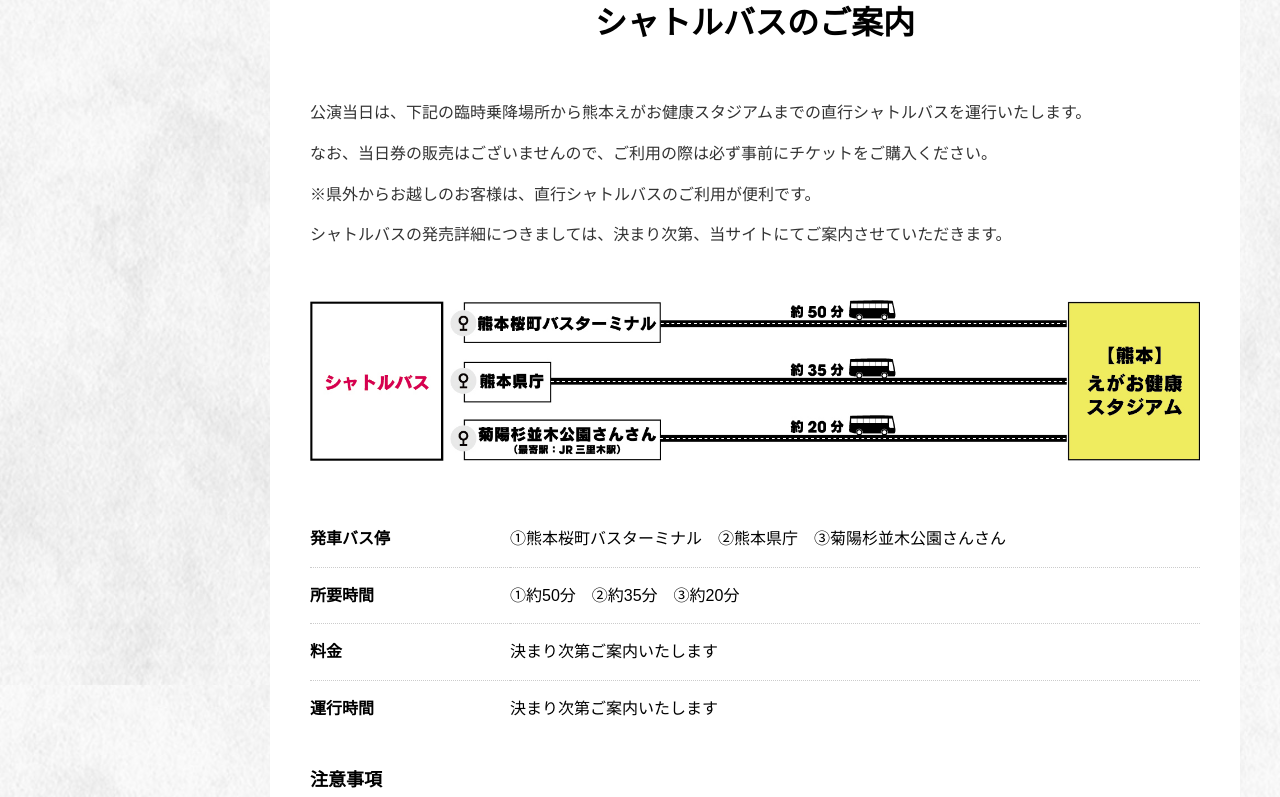
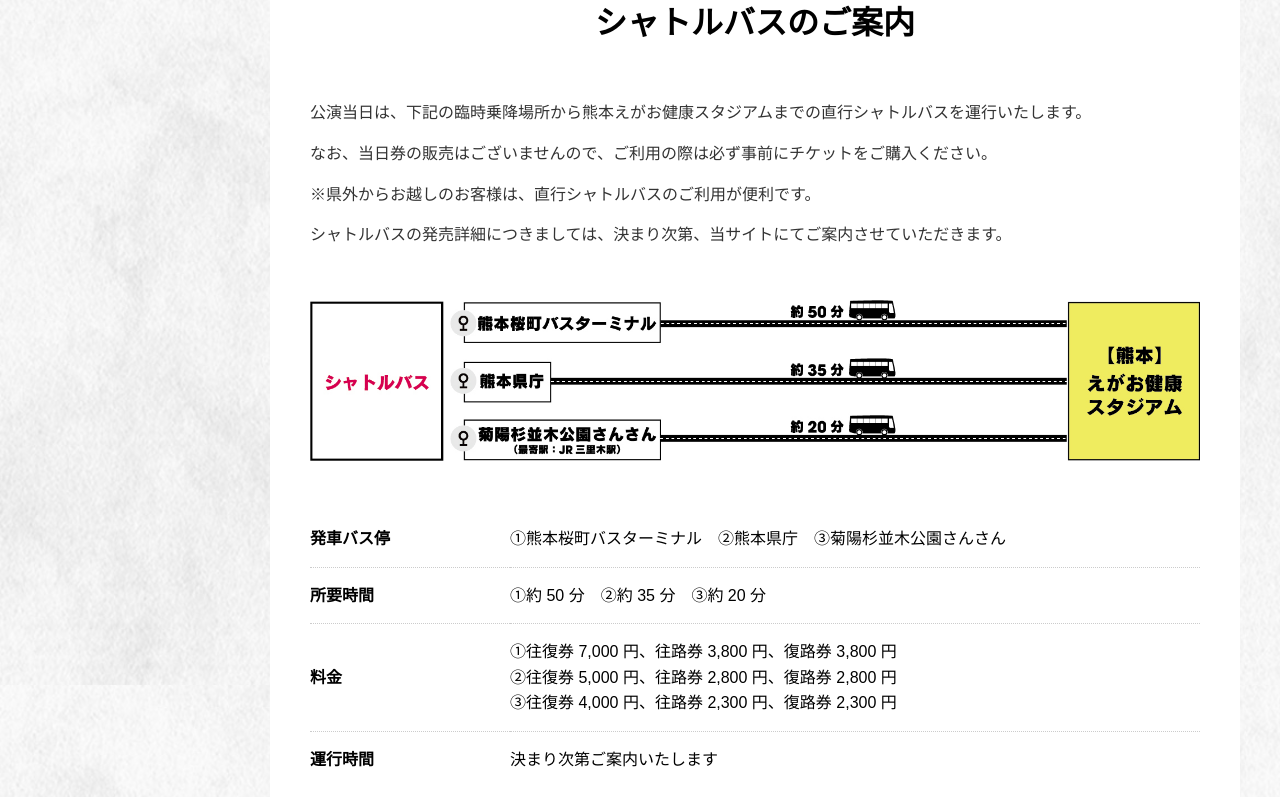
Before and after one commit to 07-jin-FUK/backnumber-kumamoto_nuxt, a Nuxt app: page /access in a window 1280 px wide. Shown: the part 3349-4146 px from the top of the page. Built offline with nearby package versions, Linux system fonts and the light colour scheme.

Commit message:
[update]

```diff
--- a/app/pages/access.vue
+++ b/app/pages/access.vue
@@ -180,11 +180,11 @@
                     </tr>
                     <tr>
                       <th>所要時間</th>
-                      <td>①約50分　②約35分　③約20分</td>
+                      <td>①約 50 分　②約 35 分　③約 20 分</td>
                     </tr>
                     <tr>
                       <th>料金</th>
-                      <td>決まり次第ご案内いたします</td>
+                      <td>①往復券 7,000 円、往路券 3,800 円、復路券 3,800 円<br>②往復券 5,000 円、往路券 2,800 円、復路券 2,800 円<br>③往復券 4,000 円、往路券 2,300 円、復路券 2,300 円</td>
                     </tr>
                     <tr>
                       <th>運行時間</th>
@@ -196,7 +196,7 @@
 
               <div class="notice-box">
                 <h4>注意事項</h4>
-                <p>※片道券での販売となります。往復必要な方は往路券、復路券それぞれご購入ください。<br>※乗降場所などの詳細情報及びその他注意事項につきましては後日公開の販売ページにてご案内させていただきます。</p>
+                <p>※乗降場所などの詳細情報及びその他注意事項につきましては後日公開の販売ページにてご案内させていただきます。</p>
               </div>
             </div>
           </section>
@@ -229,7 +229,7 @@
                     </tr>
                     <tr>
                       <th>料金</th>
-                      <td>決まり次第ご案内いたします</td>
+                      <td>9,500 円<span class="sp tab block">※車両 1 台分の駐車料金＋乗車人数分のシャトルバス代込み</span></td>
                     </tr>
                     <tr>
                       <th>運行時間</th>
@@ -265,9 +265,80 @@
 
               <!-- 各エリアの詳細 -->
               <div class="tour-bus-details">
+                                <div class="area-detail">
+                  <div class="area-header" @click="toggleArea('kumamoto')">
+                    <h3 class="area-title">「JR 熊本駅」</h3>
+                    <span class="toggle-icon" :class="{ active: openAreas.kumamoto }">▼</span>
+                  </div>
+                  <div class="area-content" :class="{ open: openAreas.kumamoto }">
+                    <table class="info-table">
+                      <tbody>
+                        <tr>
+                          <th>発着駅</th>
+                          <td>熊本駅</td>
+                        </tr>
+                        <tr>
+                          <th>所要時間</th>
+                          <td>40 分〜 50 分</td>
+                        </tr>
+                        <tr>
+                          <th>料金(往復)</th>
+                          <td> 円</td>
+                        </tr>
+                        <tr>
+                          <th>往路運行時間</th>
+                          <td>午前便熊本駅出発 時 分/会場着 時ごろ<br>
+昼便熊本駅出発 時 分/会場着 時ごろ<br>
+午後便熊本駅出発 時 分/会場着 時ごろ</td>
+                        </tr>
+                                                <tr>
+                          <th>復路運行時間</th>
+                          <td>会場出発 20 時〜20 時 45 分/熊本駅着 21 時〜21 時 45 分ごろ</td>
+                        </tr>
+                      </tbody>
+                    </table>
+                  </div>
+                </div>
+
+                <div class="area-detail">
+                  <div class="area-header" @click="toggleArea('airport')">
+                    <h3 class="area-title">「熊本空港」※往路のみ</h3>
+                    <span class="toggle-icon" :class="{ active: openAreas.airport }">▼</span>
+                  </div>
+                  <div class="area-content" :class="{ open: openAreas.airport }">
+                    <table class="info-table">
+                      <tbody>
+                        <tr>
+                          <th>乗車所</th>
+                          <td>熊本空港<br>※会場までの往路のみの運行となります。熊本空港への戻り便はございません。</td>
+                        </tr>
+                        <tr>
+                          <th>所要時間</th>
+                          <td>20 分〜 30 分</td>
+                        </tr>
+                        <tr>
+                          <th>料金(往路のみ)</th>
+                          <td> 円</td>
+                        </tr>
+                        <tr>
+                          <th>往路運行時間</th>
+                          <td>午前便熊本空港出発 時 分/会場着 時ごろ<br>
+昼便熊本空港出発 時 分/会場着 時ごろ<br>
+午後便熊本空港出発 時 分/会場着 時ごろ</td>
+                        </tr>
+                                                <tr>
+                          <th>復路運行時間</th>
+                          <td>運行無し</td>
+                        </tr>
+                      </tbody>
+                    </table>
+                  </div>
+                </div>
+
+
                 <div class="area-detail">
                   <div class="area-header" @click="toggleArea('hakata')">
-                    <h3 class="area-title">博多駅</h3>
+                    <h3 class="area-title">「JR 博多駅」※途中 SA 休憩あり</h3>
                     <span class="toggle-icon" :class="{ active: openAreas.hakata }">▼</span>
                   </div>
                   <div class="area-content" :class="{ open: openAreas.hakata }">
@@ -279,15 +350,19 @@
                         </tr>
                         <tr>
                           <th>所要時間</th>
-                          <td>決まり次第ご案内いたします</td>
+                          <td>90 分〜 120 分</td>
                         </tr>
                         <tr>
                           <th>料金(往復)</th>
-                          <td>決まり次第ご案内いたします</td>
-                        </tr>
-                        <tr>
-                          <th>運行時間</th>
-                          <td>決まり次第ご案内いたします</td>
+                          <td>7,500 円</td>
+                        </tr>
+                        <tr>
+                          <th>往路運行時間</th>
+                          <td>博多駅出発 12 時 30 分/会場着 15 時ごろ</td>
+                        </tr>
+                                                <tr>
+                          <th>復路運行時間</th>
+                          <td>会場出発 20 時〜20 時 45 分/博多駅着 22 時〜22 時 45 分ごろ</td>
                         </tr>
                       </tbody>
                     </table>
@@ -296,7 +371,7 @@
 
                 <div class="area-detail">
                   <div class="area-header" @click="toggleArea('kokura')">
-                    <h3 class="area-title">小倉駅</h3>
+                    <h3 class="area-title">「JR 小倉駅」※途中 SA 休憩あり</h3>
                     <span class="toggle-icon" :class="{ active: openAreas.kokura }">▼</span>
                   </div>
                   <div class="area-content" :class="{ open: openAreas.kokura }">
@@ -308,15 +383,19 @@
                         </tr>
                         <tr>
                           <th>所要時間</th>
-                          <td>決まり次第ご案内いたします</td>
+                          <td>100 分〜 130 分</td>
                         </tr>
                         <tr>
                           <th>料金(往復)</th>
-                          <td>決まり次第ご案内いたします</td>
-                        </tr>
-                        <tr>
-                          <th>運行時間</th>
-                          <td>決まり次第ご案内いたします</td>
+                          <td>8,500 円</td>
+                        </tr>
+                        <tr>
+                          <th>往路運行時間</th>
+                          <td>小倉駅出発 12 時 30 分/会場着 15 時ごろ</td>
+                        </tr>
+                                                <tr>
+                          <th>復路運行時間</th>
+                          <td>会場出発 20 時〜20 時 45 分/小倉駅着 22 時〜22 時 45 分ごろ</td>
                         </tr>
                       </tbody>
                     </table>
@@ -324,37 +403,8 @@
                 </div>
 
                 <div class="area-detail">
-                  <div class="area-header" @click="toggleArea('kumamoto')">
-                    <h3 class="area-title">熊本駅</h3>
-                    <span class="toggle-icon" :class="{ active: openAreas.kumamoto }">▼</span>
-                  </div>
-                  <div class="area-content" :class="{ open: openAreas.kumamoto }">
-                    <table class="info-table">
-                      <tbody>
-                        <tr>
-                          <th>発着駅</th>
-                          <td>熊本駅</td>
-                        </tr>
-                        <tr>
-                          <th>所要時間</th>
-                          <td>決まり次第ご案内いたします</td>
-                        </tr>
-                        <tr>
-                          <th>料金(往復)</th>
-                          <td>決まり次第ご案内いたします</td>
-                        </tr>
-                        <tr>
-                          <th>運行時間</th>
-                          <td>決まり次第ご案内いたします</td>
-                        </tr>
-                      </tbody>
-                    </table>
-                  </div>
-                </div>
-
-                <div class="area-detail">
                   <div class="area-header" @click="toggleArea('saga')">
-                    <h3 class="area-title">佐賀駅</h3>
+                    <h3 class="area-title">「JR 佐賀駅」※途中 SA 休憩あり</h3>
                     <span class="toggle-icon" :class="{ active: openAreas.saga }">▼</span>
                   </div>
                   <div class="area-content" :class="{ open: openAreas.saga }">
@@ -366,15 +416,19 @@
                         </tr>
                         <tr>
                           <th>所要時間</th>
-                          <td>決まり次第ご案内いたします</td>
+                          <td>90 分〜 120 分</td>
                         </tr>
                         <tr>
                           <th>料金(往復)</th>
-                          <td>決まり次第ご案内いたします</td>
-                        </tr>
-                        <tr>
-                          <th>運行時間</th>
-                          <td>決まり次第ご案内いたします</td>
+                          <td>7,000 円</td>
+                        </tr>
+                        <tr>
+                          <th>往路運行時間</th>
+                          <td>佐賀駅出発 12 時 30 分/会場着 15 時ごろ</td>
+                        </tr>
+                                                <tr>
+                          <th>復路運行時間</th>
+                          <td>会場出発 20 時〜20 時 45 分/佐賀駅着 22 時〜22 時 45 分ごろ</td>
                         </tr>
                       </tbody>
                     </table>
@@ -383,7 +437,7 @@
 
                 <div class="area-detail">
                   <div class="area-header" @click="toggleArea('nagasaki')">
-                    <h3 class="area-title">長崎駅</h3>
+                    <h3 class="area-title">「JR ⻑崎駅」※途中 SA 休憩あり</h3>
                     <span class="toggle-icon" :class="{ active: openAreas.nagasaki }">▼</span>
                   </div>
                   <div class="area-content" :class="{ open: openAreas.nagasaki }">
@@ -395,15 +449,19 @@
                         </tr>
                         <tr>
                           <th>所要時間</th>
-                          <td>決まり次第ご案内いたします</td>
+                          <td>150 分〜 180 分</td>
                         </tr>
                         <tr>
                           <th>料金(往復)</th>
-                          <td>決まり次第ご案内いたします</td>
-                        </tr>
-                        <tr>
-                          <th>運行時間</th>
-                          <td>決まり次第ご案内いたします</td>
+                          <td>9,500 円</td>
+                        </tr>
+                        <tr>
+                          <th>往路運行時間</th>
+                          <td>長崎駅出発 12 時 00 分/会場着 15 時ごろ</td>
+                        </tr>
+                                                <tr>
+                          <th>復路運行時間</th>
+                          <td>会場出発 20 時〜20 時 45 分/長崎駅着 23 時〜23 時 45 分ごろ</td>
                         </tr>
                       </tbody>
                     </table>
@@ -412,7 +470,7 @@
 
                 <div class="area-detail">
                   <div class="area-header" @click="toggleArea('oita')">
-                    <h3 class="area-title">大分駅</h3>
+                    <h3 class="area-title">「JR 大分駅」※途中 SA 休憩あり</h3>
                     <span class="toggle-icon" :class="{ active: openAreas.oita }">▼</span>
                   </div>
                   <div class="area-content" :class="{ open: openAreas.oita }">
@@ -424,15 +482,19 @@
                         </tr>
                         <tr>
                           <th>所要時間</th>
-                          <td>決まり次第ご案内いたします</td>
+                          <td>150 分〜 180 分</td>
                         </tr>
                         <tr>
                           <th>料金(往復)</th>
-                          <td>決まり次第ご案内いたします</td>
-                        </tr>
-                        <tr>
-                          <th>運行時間</th>
-                          <td>決まり次第ご案内いたします</td>
+                          <td>8,000 円</td>
+                        </tr>
+                        <tr>
+                          <th>往路運行時間</th>
+                          <td>大分駅出発 12 時 00 分/会場着 15 時ごろ</td>
+                        </tr>
+                                                <tr>
+                          <th>復路運行時間</th>
+                          <td>会場出発 20 時〜20 時 45 分/大分駅着 23 時〜23 時 45 分ごろ</td>
                         </tr>
                       </tbody>
                     </table>
@@ -441,7 +503,7 @@
 
                 <div class="area-detail">
                   <div class="area-header" @click="toggleArea('miyazaki')">
-                    <h3 class="area-title">宮崎駅</h3>
+                    <h3 class="area-title">「JR 宮崎駅」※途中 SA 休憩あり</h3>
                     <span class="toggle-icon" :class="{ active: openAreas.miyazaki }">▼</span>
                   </div>
                   <div class="area-content" :class="{ open: openAreas.miyazaki }">
@@ -453,15 +515,19 @@
                         </tr>
                         <tr>
                           <th>所要時間</th>
-                          <td>決まり次第ご案内いたします</td>
+                          <td>150 分〜 180 分</td>
                         </tr>
                         <tr>
                           <th>料金(往復)</th>
-                          <td>決まり次第ご案内いたします</td>
-                        </tr>
-                        <tr>
-                          <th>運行時間</th>
-                          <td>決まり次第ご案内いたします</td>
+                          <td>10,000 円</td>
+                        </tr>
+                        <tr>
+                          <th>往路運行時間</th>
+                          <td>宮崎駅出発 12 時 00 分/会場着 15 時ごろ</td>
+                        </tr>
+                                                <tr>
+                          <th>復路運行時間</th>
+                          <td>会場出発 20 時〜20 時 45 分/宮崎駅着 23 時〜23 時 45 分ごろ</td>
                         </tr>
                       </tbody>
                     </table>
@@ -470,7 +536,7 @@
 
                 <div class="area-detail">
                   <div class="area-header" @click="toggleArea('kagoshima')">
-                    <h3 class="area-title">鹿児島中央駅</h3>
+                    <h3 class="area-title">「JR 鹿児島中央駅」<span>※途中 SA 休憩あり</span></h3>
                     <span class="toggle-icon" :class="{ active: openAreas.kagoshima }">▼</span>
                   </div>
                   <div class="area-content" :class="{ open: openAreas.kagoshima }">
@@ -482,50 +548,32 @@
                         </tr>
                         <tr>
                           <th>所要時間</th>
-                          <td>決まり次第ご案内いたします</td>
+                          <td>150 分〜 180 分</td>
                         </tr>
                         <tr>
                           <th>料金(往復)</th>
-                          <td>決まり次第ご案内いたします</td>
-                        </tr>
-                        <tr>
-                          <th>運行時間</th>
-                          <td>決まり次第ご案内いたします</td>
+                          <td>9,000 円</td>
+                        </tr>
+                        <tr>
+                          <th>往路運行時間</th>
+                          <td>鹿児島中央駅出発 12 時 00 分/会場着 15 時ごろ</td>
+                        </tr>
+                                                <tr>
+                          <th>復路運行時間</th>
+                          <td>会場出発 20 時〜20 時 45 分/鹿児島中央駅着 23 時〜23 時 45 分ごろ</td>
                         </tr>
                       </tbody>
                     </table>
                   </div>
                 </div>
 
-                <div class="area-detail">
-                  <div class="area-header" @click="toggleArea('airport')">
-                    <h3 class="area-title">熊本空港(往路のみ)</h3>
-                    <span class="toggle-icon" :class="{ active: openAreas.airport }">▼</span>
-                  </div>
-                  <div class="area-content" :class="{ open: openAreas.airport }">
-                    <table class="info-table">
-                      <tbody>
-                        <tr>
-                          <th>乗車所</th>
-                          <td>熊本空港<br>※会場までの往路のみの運行となります。熊本空港への戻り便はございません。</td>
-                        </tr>
-                        <tr>
-                          <th>所要時間</th>
-                          <td>決まり次第ご案内いたします</td>
-                        </tr>
-                        <tr>
-                          <th>料金(往復)</th>
-                          <td>決まり次第ご案内いたします</td>
-                        </tr>
-                        <tr>
-                          <th>運行時間</th>
-                          <td>決まり次第ご案内いたします</td>
-                        </tr>
-                      </tbody>
-                    </table>
-                  </div>
-                </div>
+
               </div>
+                  <div class="notice-box top-margin">
+      <h4>注意事項</h4>
+      <p>※上記旅行代金はひとりあたりの往復バス金額です。おとな・こども同額となります。</p>
+      <p class="red">※熊本空港のみ往路片道代金となります。</p>
+    </div>
             </div>
           </section>
 
@@ -548,11 +596,18 @@
           </section>
 
           <section id="station" class="content-section">
-  <h2>最寄駅からのアクセス</h2>
+  <h2>最寄駅から徒歩でのアクセス</h2>
 
   <div class="station-info">
     <div class="route-description">
-      <p>公共交通機関をご利用の場合、最寄り駅からのアクセス方法をご案内します。</p>
+      <p>会場への最寄駅は<strong>光の森駅（JR豊肥本線）</strong>となります。光の森から会場までは徒歩50分ほどかかります。<br>交通量が多い道路を通行する場所もございますので、ご注意の上ご来場ください。</p>
+      <p>  光の森駅の時刻表は
+      <a href="https://www.jrkyushu-timetable.jp/cgi-bin/jr-k_time/tt_dep.cgi?c=29563" target="_blank" rel="noopener noreferrer" class="external-link">
+こちらから
+  <svg class="external-icon" width="14" height="14" viewBox="0 0 14 14" fill="none" xmlns="http://www.w3.org/2000/svg">
+    <path d="M11 7.5V11.5C11 11.7652 10.8946 12.0196 10.7071 12.2071C10.5196 12.3946 10.2652 12.5 10 12.5H2.5C2.23478 12.5 1.98043 12.3946 1.79289 12.2071C1.60536 12.0196 1.5 11.7652 1.5 11.5V4C1.5 3.73478 1.60536 3.48043 1.79289 3.29289C1.98043 3.10536 2.23478 3 2.5 3H6.5M9 1.5H12.5M12.5 1.5V5M12.5 1.5L6 8" stroke="currentColor" stroke-width="1.5" stroke-linecap="round" stroke-linejoin="round"/>
+  </svg>
+</a></p>
     </div>
 
     <div class="station-routes">
@@ -1557,6 +1612,7 @@
   margin: 0;
   padding: 0;
   border: none;
+
 }
 
 .toggle-icon {
@@ -1719,7 +1775,6 @@
   width: 24px;
   height: 24px;
   flex-shrink: 0;
-  margin-left: 16px;
 }
 
 .toggle-icon svg {
@@ -2184,7 +2239,10 @@
   }
 
   .area-title{
-    font-size: 18px;
+    font-size: 16px;
+    span{
+       font-size: 14px;
+    }
   }
 
   .tour-bus-details{
@@ -2227,4 +2285,29 @@
 }
 
 }
+
+.top-margin{
+    margin-top: 30px;
+}
+
+.red{
+    color: red !important;
+    text-decoration: underline;
+}
+
+.external-link {
+  color: #1976d2;
+  text-decoration: none;
+  display: inline-flex;
+  align-items: center;
+  gap: 4px;
+}
+
+.external-link:hover {
+  opacity: 0.7;
+}
+
+.external-icon {
+  flex-shrink: 0;
+}
 </style>
```
